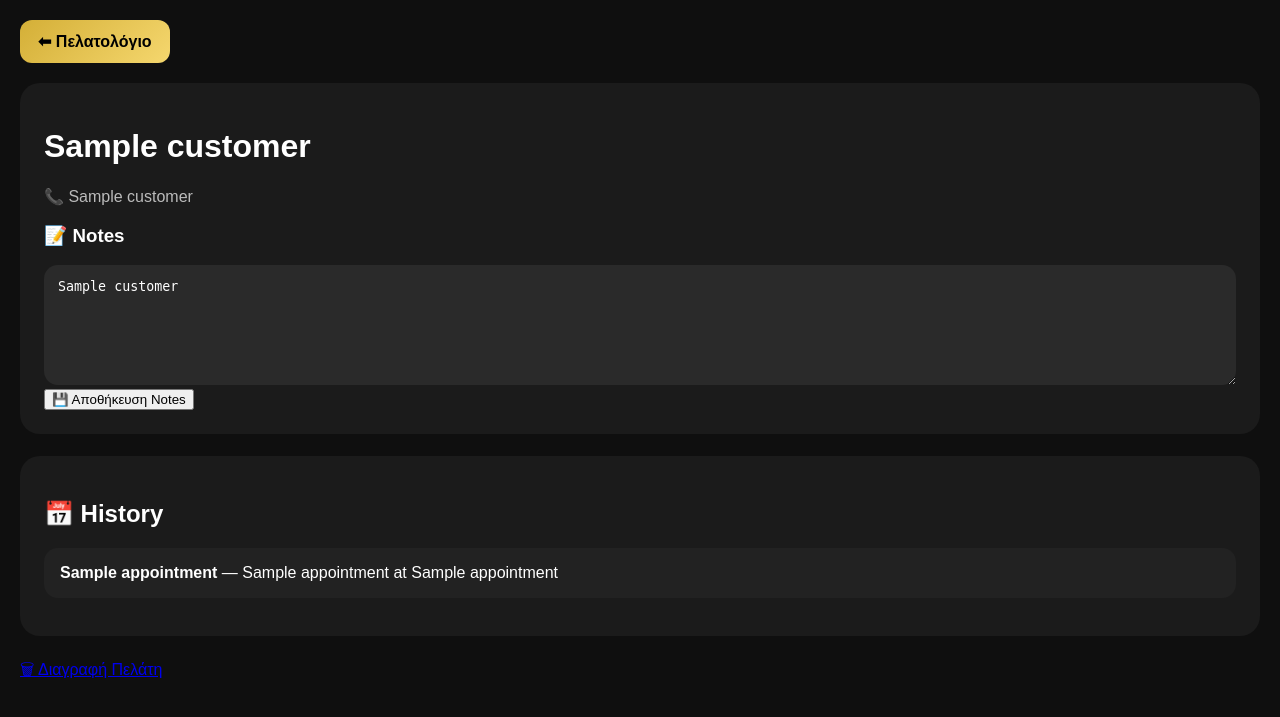
After one commit to drboxer/barber-app, a Flask app: template templates/customer.html in a window 1280 px wide. The commit adds this page. Shown: the top 717 px of the page. Run offline with Flask 3, Linux system fonts and the light colour scheme; the template is opened without the code that fills it: most values are stand-ins (such as "Sample title", 1, 10 or a date in 2020).

```diff
--- a/app.py
+++ b/app.py
@@ -3,7 +3,7 @@ import sqlite3
 from flask import jsonify
 from datetime import date
 import os
-import sqlite3
+
 
 
 app = Flask(__name__)
@@ -72,15 +72,30 @@ def index():
     """, (today,))
 
     appointments = c.fetchall()
+    c.execute("SELECT COUNT(*) FROM customers")
 
-    conn.close()
+    customer_count = c.fetchone()[0]
+
+
 
     estimated = len(appointments) * 15
+    # next appointment
+    c.execute("""
+            SELECT name, date, start_time, service
+            FROM appointments
+            ORDER BY date ASC, start_time ASC
+            LIMIT 1
+        """)
+
+    next_appointment = c.fetchone()
+    conn.close()
 
     return render_template(
         "index.html",
         appointments=appointments,
-        estimated=estimated
+        estimated=estimated,
+        next_appointment=next_appointment,
+        customer_count=customer_count
     )
 
 # ---------------- ADD ----------------
@@ -133,11 +148,37 @@ def add():
                     start_time=start_time,
                     date=date
                 )
+
+        # check if customer exists
+
+        c.execute(
+            "SELECT id FROM customers WHERE phone=?",
+            (phone,)
+        )
+
+        customer = c.fetchone()
+
+        if not customer:
+            c.execute(
+                """
+                INSERT INTO customers
+                (name, phone, notes, created_at)
+                VALUES (?, ?, ?, datetime('now'))
+                """,
+                (
+                    name,
+                    phone,
+                    ""
+                )
+            )
+
+            conn.commit()
+
         c.execute("""
-                    INSERT INTO appointments
-                    (name, phone, date, start_time, duration, service)
-                    VALUES (?, ?, ?, ?, ?, ?)
-                """, (
+            INSERT INTO appointments
+            (name, phone, date, start_time, duration, service)
+            VALUES (?, ?, ?, ?, ?, ?)
+        """, (
             name,
             phone,
             date,
@@ -325,6 +366,130 @@ def resize_appointment():
     return jsonify({"success": True})
 
 
+@app.route("/customers")
+def customers():
+
+    conn = sqlite3.connect("barber.db")
+
+    c = conn.cursor()
+
+    c.execute("""
+        SELECT *
+        FROM customers
+        ORDER BY name
+    """)
+
+    customers = c.fetchall()
+
+    conn.close()
+
+    return render_template(
+        "customers.html",
+        customers=customers
+    )
+
+@app.route("/customer/<int:id>")
+def customer(id):
+
+    conn = sqlite3.connect("barber.db")
+
+    c = conn.cursor()
+
+    c.execute(
+        "SELECT * FROM customers WHERE id=?",
+        (id,)
+    )
+
+    customer = c.fetchone()
+
+    c.execute(
+        """
+        SELECT *
+        FROM appointments
+        WHERE phone=?
+        ORDER BY date DESC, start_time DESC
+        """,
+        (customer[2],)
+    )
+
+    appointments = c.fetchall()
+
+    conn.close()
+
+    return render_template(
+        "customer.html",
+        customer=customer,
+        appointments=appointments
+    )
+
+@app.route("/update_customer/<int:id>", methods=["POST"])
+def update_customer(id):
+
+    notes = request.form["notes"]
+
+    conn = sqlite3.connect("barber.db")
+
+    c = conn.cursor()
+
+    c.execute(
+        "UPDATE customers SET notes=? WHERE id=?",
+        (notes, id)
+    )
+
+    conn.commit()
+    conn.close()
+
+    return redirect(f"/customer/{id}")
+
+@app.route("/delete_customer/<int:id>")
+def delete_customer(id):
+
+    conn = sqlite3.connect("barber.db")
+
+    c = conn.cursor()
+
+    c.execute(
+        "DELETE FROM customers WHERE id=?",
+        (id,)
+    )
+
+    conn.commit()
+    conn.close()
+
+    return redirect("/customers")
+
+@app.route("/search_customer")
+def search_customer():
+
+    phone = request.args.get("phone")
+
+    conn = sqlite3.connect("barber.db")
+
+    c = conn.cursor()
+
+    c.execute(
+        """
+        SELECT name, phone
+        FROM customers
+        WHERE phone LIKE ?
+        LIMIT 1
+        """,
+        (phone + "%",)
+    )
+
+    customer = c.fetchone()
+
+    conn.close()
+
+    if customer:
+
+        return {
+            "name": customer[0],
+            "phone": customer[1]
+        }
+
+    return jsonify({})
+
 # ---------------- RUN ----------------
 if __name__ == "__main__":
     app.run(host="0.0.0.0", port=5000, debug=True)
--- /dev/null
+++ b/templates/customer.html
@@ -0,0 +1,124 @@
+<!DOCTYPE html>
+<html lang="el">
+
+<head>
+
+<meta charset="UTF-8">
+<meta name="viewport" content="width=device-width, initial-scale=1.0">
+
+<title>{{ customer[1] }}</title>
+
+<style>
+
+body{
+    margin:0;
+    background:#0f0f0f;
+    color:white;
+    font-family:Arial;
+    padding:20px;
+}
+
+.card{
+    background:#1b1b1b;
+    border-radius:20px;
+    padding:24px;
+    margin-bottom:22px;
+}
+
+.history-item{
+    background:#222;
+    border-radius:14px;
+    padding:16px;
+    margin-bottom:14px;
+}
+
+.small{
+    color:#bbb;
+}
+
+.back-btn{
+    display:inline-block;
+    margin-bottom:20px;
+    text-decoration:none;
+    background:linear-gradient(135deg,#d4af37,#f5d76e);
+    color:black;
+    padding:12px 18px;
+    border-radius:12px;
+    font-weight:bold;
+}
+
+textarea{
+    width:100%;
+    min-height:120px;
+    border:none;
+    border-radius:14px;
+    padding:14px;
+    background:#2a2a2a;
+    color:white;
+    box-sizing:border-box;
+}
+
+</style>
+
+</head>
+
+<body>
+
+<a href="/customers" class="back-btn">
+⬅ Πελατολόγιο
+</a>
+
+<div class="card">
+
+<h1>{{ customer[1] }}</h1>
+
+<p class="small">📞 {{ customer[2] }}</p>
+
+<h3>📝 Notes</h3>
+
+<form method="POST" action="/update_customer/{{ customer[0] }}">
+
+<textarea name="notes">
+{{ customer[3] or '' }}
+</textarea>
+
+<button type="submit">
+💾 Αποθήκευση Notes
+</button>
+
+</form>
+
+</div>
+
+<div class="card">
+
+<h2>📅 History</h2>
+
+{% for a in appointments %}
+
+<div class="history-item">
+
+<strong>{{ a[3] }}</strong>
+
+—
+
+{{ a[6] }}
+
+at
+
+{{ a[4] }}
+
+</div>
+
+{% endfor %}
+
+</div>
+<a
+href="/delete_customer/{{ customer[0] }}"
+onclick="return confirm('Διαγραφή πελάτη;')"
+class="delete-btn"
+>
+🗑 Διαγραφή Πελάτη
+</a>
+</body>
+</html>
```
Also changed, not shown: init_customers.py (added, +25 -0 lines), templates/add.html (+34 -2 lines), templates/customers.html (added, +145 -0 lines), templates/index.html (+29 -8 lines).
